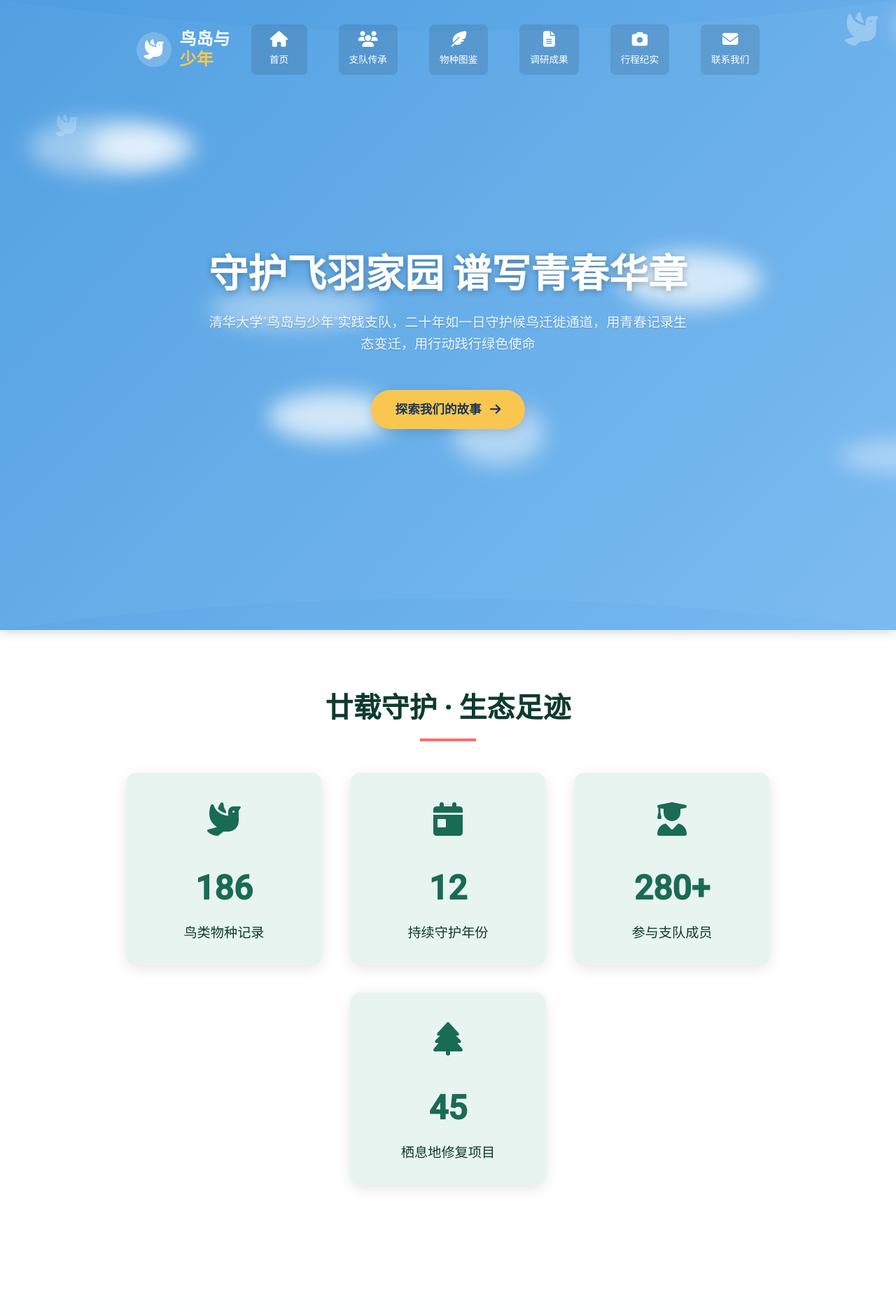
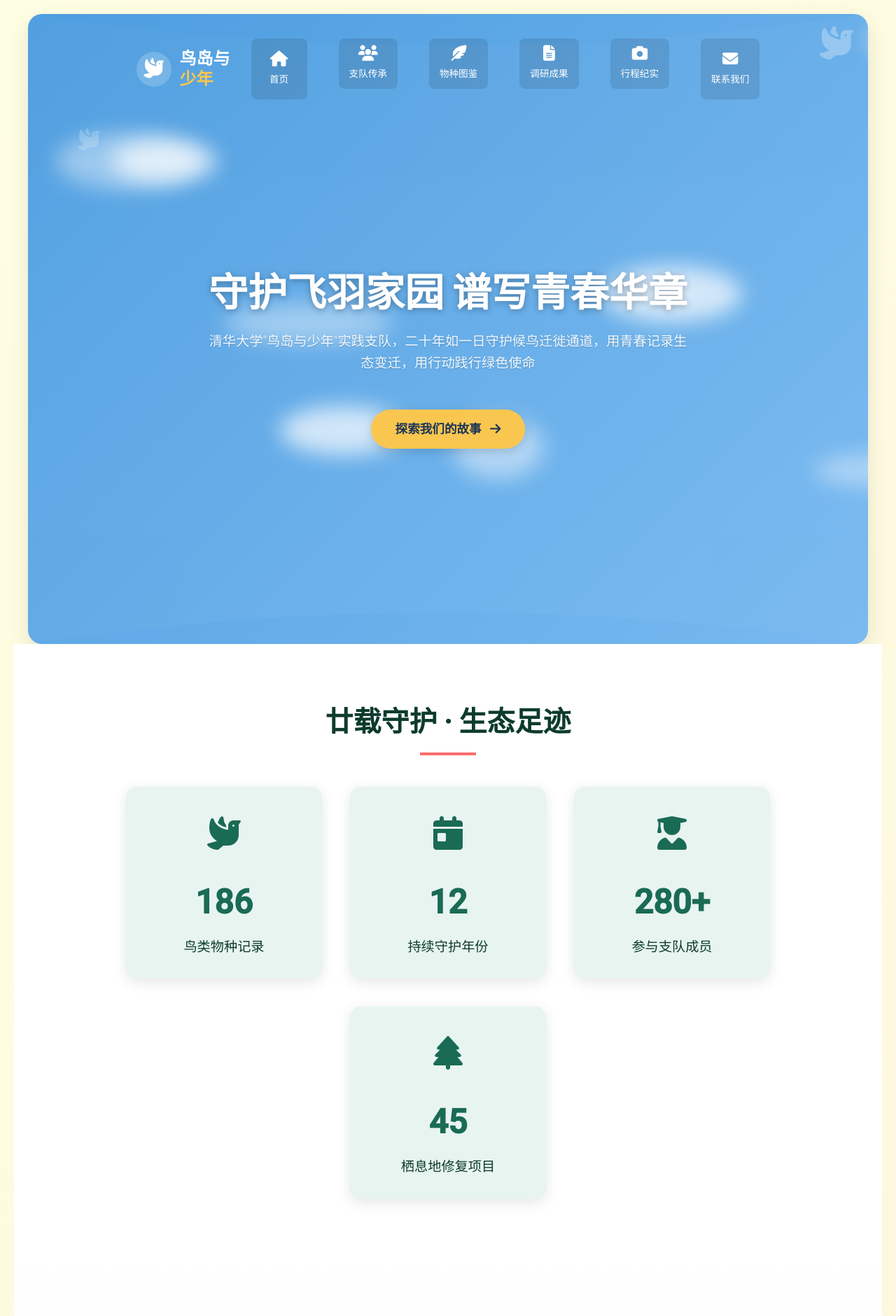
Before and after one commit to zf-li23/tsinghua_birdisland.github.io, a Jekyll site: the page built from index.html, in a window 1280 px wide. Shown: the top 1880 px of the page at 70% size. Built offline with Jekyll 4.4.1, drawn with Linux system fonts in a browser that asks for light colours.

Commit message:
Update header_home.html

```diff
--- a/_includes/header_home.html
+++ b/_includes/header_home.html
@@ -29,6 +29,16 @@
             color: #333;
             line-height: 1.6;
             min-height: 100vh;
+            padding: 20px;
+        }
+
+        .container {
+            max-width: 1200px;
+            margin: 0 auto;
+            background: white;
+            border-radius: 20px;
+            box-shadow: 0 10px 30px rgba(0,0,0,0.1);
+            overflow: hidden;
         }
 
         /* 导航栏样式 */
@@ -149,6 +159,12 @@
             position: relative;
         }
 
+        /* 导航项容器 - 解决间隙问题 */
+        .nav-item-container {
+            position: relative;
+            padding-bottom: 15px; /* 为下拉菜单创建悬停区域 */
+        }
+
         .nav-links a {
             color: white;
             text-decoration: none;
@@ -161,6 +177,8 @@
             transition: all 0.3s;
             min-width: 80px;
             background: rgba(0, 0, 0, 0.1);
+            position: relative;
+            z-index: 10;
         }
 
         .nav-links a:hover {
@@ -188,7 +206,7 @@
         /* 下拉菜单样式 */
         .dropdown-menu {
             position: absolute;
-            top: 100%;
+            top: calc(100% + 5px); /* 消除间隙 */
             left: 0;
             width: 200px;
             background: white;
@@ -196,7 +214,6 @@
             box-shadow: 0 8px 20px rgba(0, 0, 0, 0.15);
             list-style: none;
             padding: 10px 0;
-            margin-top: 10px;
             opacity: 0;
             visibility: hidden;
             transform: translateY(10px);
@@ -204,14 +221,15 @@
             z-index: 100;
         }
 
-        .dropdown-menu:before {
+        /* 下拉菜单顶部连接区域 - 消除间隙 */
+        .dropdown-menu::before {
             content: '';
             position: absolute;
             bottom: 100%;
-            left: 20px;
-            border-width: 8px;
-            border-style: solid;
-            border-color: transparent transparent white transparent;
+            left: 0;
+            width: 100%;
+            height: 15px; /* 连接区域高度 */
+            background: transparent;
         }
 
         .dropdown-menu li {
@@ -231,12 +249,12 @@
             border-radius: 0;
             flex-direction: row;
             text-align: left;
+            transform: none;
         }
 
         .dropdown-menu a:hover {
             background: rgba(77, 157, 224, 0.1);
             color: var(--sky-blue-dark);
-            transform: none;
         }
 
         .dropdown-menu a i {
@@ -254,7 +272,8 @@
             white-space: normal;
         }
 
-        .nav-links li:hover .dropdown-menu {
+        /* 悬停在导航项或下拉菜单上时显示 */
+        .nav-item-container:hover .dropdown-menu {
             opacity: 1;
             visibility: visible;
             transform: translateY(0);
@@ -483,6 +502,10 @@
             .hero p {
                 font-size: 1.1rem;
             }
+
+            .nav-item-container {
+                padding-bottom: 0;
+            }
         }
 
         @media (max-width: 480px) {
@@ -558,9 +581,98 @@
                 transform: translateX(100px) translateY(0);
             }
         }
+
+        /* 示例内容样式 */
+        .content {
+            padding: 40px;
+            max-width: 1200px;
+            margin: 0 auto;
+        }
+
+        .content h2 {
+            font-family: 'Noto Serif SC', serif;
+            color: var(--sky-blue-dark);
+            margin-bottom: 20px;
+            border-bottom: 2px solid var(--sun-yellow);
+            padding-bottom: 10px;
+        }
+
+        .features {
+            display: grid;
+            grid-template-columns: repeat(auto-fit, minmax(300px, 1fr));
+            gap: 30px;
+            margin-top: 40px;
+        }
+
+        .feature-card {
+            background: white;
+            border-radius: 15px;
+            overflow: hidden;
+            box-shadow: 0 5px 15px rgba(0,0,0,0.08);
+            transition: transform 0.3s ease, box-shadow 0.3s ease;
+        }
+
+        .feature-card:hover {
+            transform: translateY(-10px);
+            box-shadow: 0 15px 30px rgba(0,0,0,0.15);
+        }
+
+        .feature-icon {
+            height: 120px;
+            background: linear-gradient(135deg, var(--sky-blue-light), var(--sky-blue));
+            display: flex;
+            align-items: center;
+            justify-content: center;
+            color: white;
+            font-size: 3rem;
+        }
+
+        .feature-content {
+            padding: 25px;
+        }
+
+        .feature-content h3 {
+            color: var(--sky-blue-dark);
+            margin-bottom: 15px;
+            font-family: 'Noto Serif SC', serif;
+        }
+
+        .feature-content p {
+            color: #555;
+            line-height: 1.7;
+        }
+
+        .code-block {
+            background: #2d2d2d;
+            color: #f8f8f2;
+            border-radius: 8px;
+            padding: 20px;
+            margin: 30px 0;
+            font-family: 'Fira Code', monospace;
+            font-size: 14px;
+            line-height: 1.5;
+            overflow-x: auto;
+        }
+
+        .code-comment {
+            color: #75715e;
+        }
+
+        .code-keyword {
+            color: #f92672;
+        }
+
+        .code-function {
+            color: #66d9ef;
+        }
+
+        .code-string {
+            color: #a6e22e;
+        }
     </style>
 </head>
 <body>
+    <div class="container">
         <header class="header">
             <div class="clouds">
                 <div class="cloud cloud-1"></div>
@@ -595,7 +707,7 @@
                             <span class="nav-label">首页</span>
                         </a>
                     </li>
-                <li>
+                    <li class="nav-item-container">
                         <a href="{{ '/about/' | relative_url }}">
                             <i class="fas fa-users"></i>
                             <span class="nav-label">支队传承</span>
@@ -627,7 +739,7 @@
                             </li>
                         </ul>
                     </li>
-                <li>
+                    <li class="nav-item-container">
                         <a href="{{ '/species/' | relative_url }}">
                             <i class="fas fa-feather-alt"></i>
                             <span class="nav-label">物种图鉴</span>
@@ -653,7 +765,7 @@
                             </li>
                         </ul>
                     </li>
-                <li>
+                    <li class="nav-item-container">
                         <a href="{{ '/reports/' | relative_url }}">
                             <i class="fas fa-file-alt"></i>
                             <span class="nav-label">调研成果</span>
@@ -679,7 +791,7 @@
                             </li>
                         </ul>
                     </li>
-                <li>
+                    <li class="nav-item-container">
                         <a href="{{ '/records/' | relative_url }}">
                             <i class="fas fa-camera"></i>
                             <span class="nav-label">行程纪实</span>
@@ -723,6 +835,7 @@
                 <a href="{{ '/about/' | relative_url }}" class="cta-button">探索我们的故事 <i class="fas fa-arrow-right"></i></a>
             </section>
         </header>
+    </div>
 
     <script>
         // 简单的Logo点击效果
```
Also changed, not shown: other parts of _includes/header_home.html (+1 -1 lines). Lines whose indentation alone changed are shown as unchanged.
